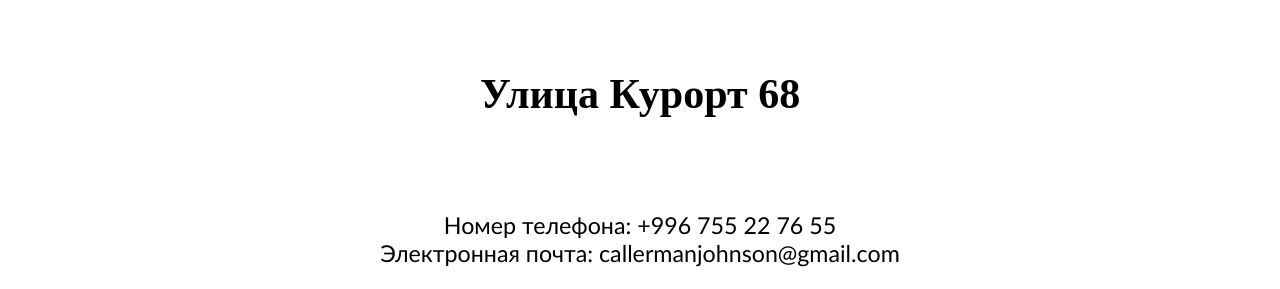
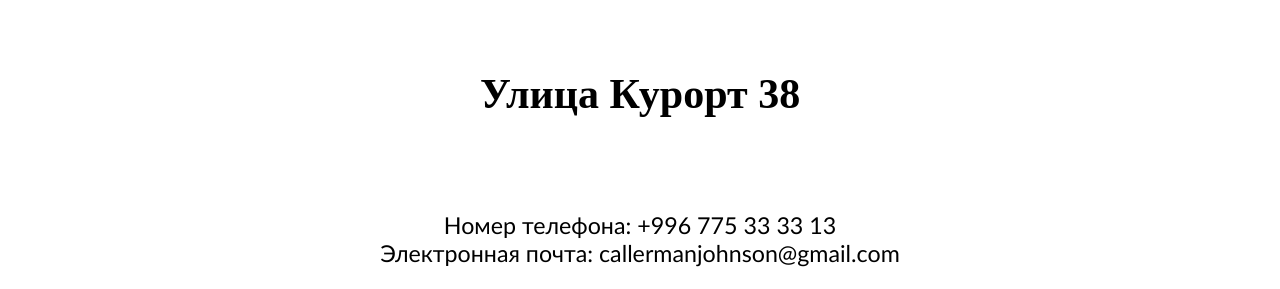
Before and after one commit to alezhha/Monte-Carlo_resort, a React (Create React App) app: page /rooms in a window 1280 px wide. Shown: the part 2408-2697 px from the top of the page. Built offline with nearby package versions, Linux system fonts and the light colour scheme; a web font is replaced by a local one.

Commit message:
changed phone number

```diff
--- a/src/components/Footer.jsx
+++ b/src/components/Footer.jsx
@@ -6,7 +6,7 @@ const Footer = () => {
   return (
     <section className="location">
       <h1 className="l-header">{t('footerAddress')}</h1>
-      <p className="l-number">{t("footerPN")} +996 755 22 76 55</p>
+      <p className="l-number">{t("footerPN")} +996 775 33 33 13</p>
       <p className="l-email">{t("footerEmail")} callermanjohnson@gmail.com</p>
 
       <div className="l-container">
--- a/src/locale/en.json
+++ b/src/locale/en.json
@@ -3,7 +3,7 @@
   "galery":"Galery",
   "rooms":"Apartments",
   "aboutTitle":"About Us",
-  "address":"Kurort Street 68, 720003 Jalal-Abad, Kyrgyzstan",
+  "address":"Kurort Street 38, 720003 Jalal-Abad, Kyrgyzstan",
   "aboutText":"Featuring a bar and free WiFi, Monte Carlo Resort Hotel is located in Jalal-Abad. Guests can enjoy a spa and wellness center with an indoor pool, a fitness center and a sauna, as well as a restaurant.Each room at the hotel has a work desk. Rooms at the Monte-Carlo Resort have a private bathroom with bath and hairdryer, a flat-screen TV and air conditioning, and some rooms have a balcony. All rooms have a wardrobe. A la carte breakfast is served daily at the hotel. The English and Russian speaking staff at the front desk are always ready to help.",
   "bookingTitle":"Book a room",
   "bookingText":"Fill in the fields on the link below to book a room before checking in",
@@ -18,7 +18,7 @@
   "poolText":"Relaxing crystal clear water in the pool can make you forget about all your business and relax to the maximum.",
   "pnfTitle":"Unfortunately, this feature is not yet available.",
   "pnfText":"You can book a room on our page at",
-  "footerAddress":"Kurort Street 68",
+  "footerAddress":"Kurort Street 38",
   "footerPN":"Phone number:",
   "footerEmail":"Email:",
   "featuresTitle":"Features of our hotel",
--- a/src/locale/ru.json
+++ b/src/locale/ru.json
@@ -3,7 +3,7 @@
   "galery":"Галерея",
   "rooms":"Номера",
   "aboutTitle":"О нашем отеле",
-  "address":"Улица Курорт 68, 720003 Джалал-Абад, Киргизия",
+  "address":"Улица Курорт 38, 720003 Джалал-Абад, Киргизия",
   "aboutText":"Курортный отель «Монте-Карло» с баром и бесплатным Wi-Fi расположен в Джалал-Абаде. Гости могут посетить оздоровительный и спа-центр с крытым бассейном, фитнес-центром и сауной, а также ресторан.В каждом номере отеля есть письменный стол. В номерах курортного отеля Monte-Carlo есть собственная ванная комната с ванной и феном, телевизор с плоским экраном и кондиционер, а в некоторых номерах есть балкон. Во всех номерах есть шкаф. Ежедневно в отеле подают завтрак по меню. Персонал, говорящий на английском и русском языках на стойке регистрации, всегда готов помочь.",
   "bookingTitle":"Забронировать номер",
   "bookingText":"Заполните поля по ссылке ниже чтобы забронировать номер перед заселением",
@@ -18,7 +18,7 @@
   "poolText":"Расслабляющая кристально чистая вода в бассейне сможет заставить вас позабыть о всех делах и расслабиться по максимуму.",
   "pnfTitle":"К сожалению, данная функция пока не доступна.",
   "pnfText":"Вы можете забронировать номер на нашей страничке на",
-  "footerAddress":"Улица Курорт 68",
+  "footerAddress":"Улица Курорт 38",
   "footerPN":"Номер телефона: ",
   "footerEmail":"Электронная почта: ",
   "featuresTitle":"Особенности нашего отеля",
```
